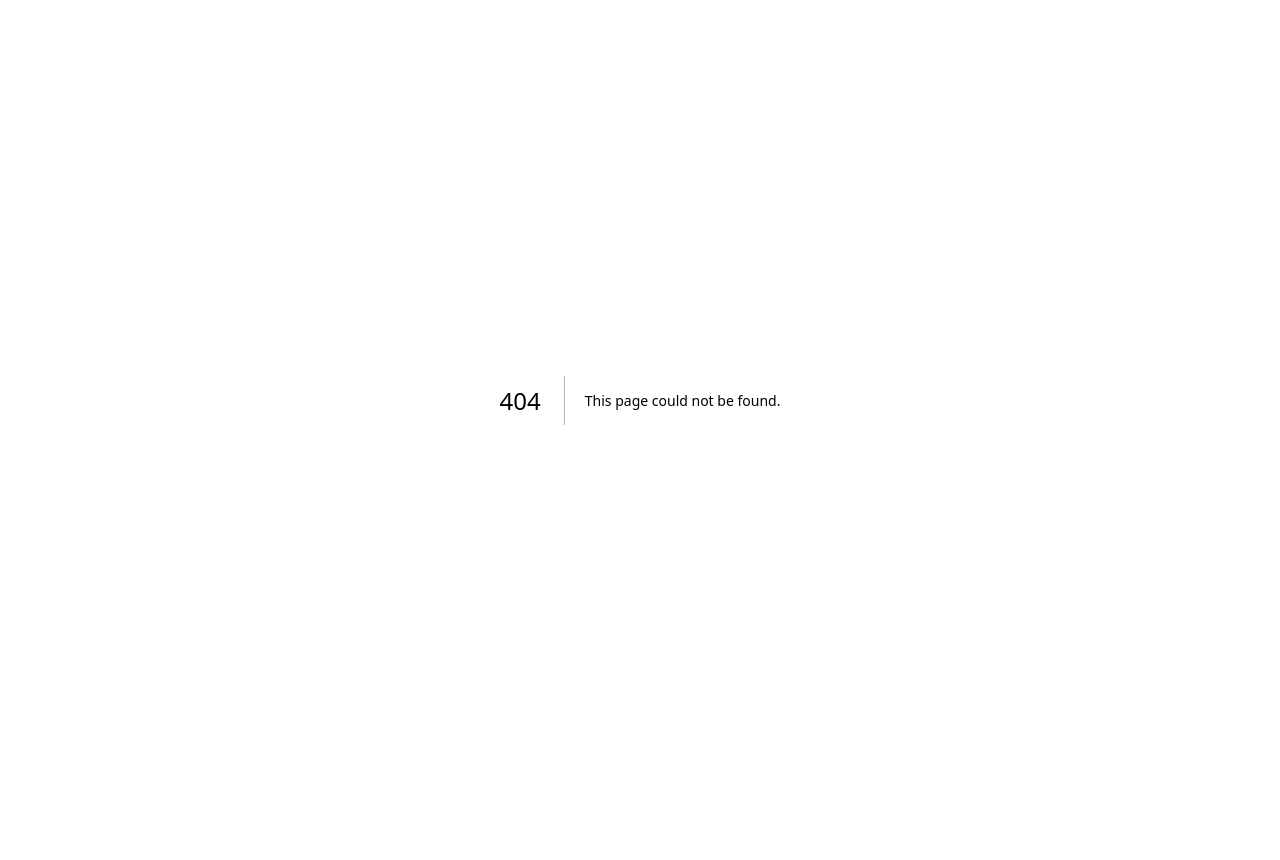
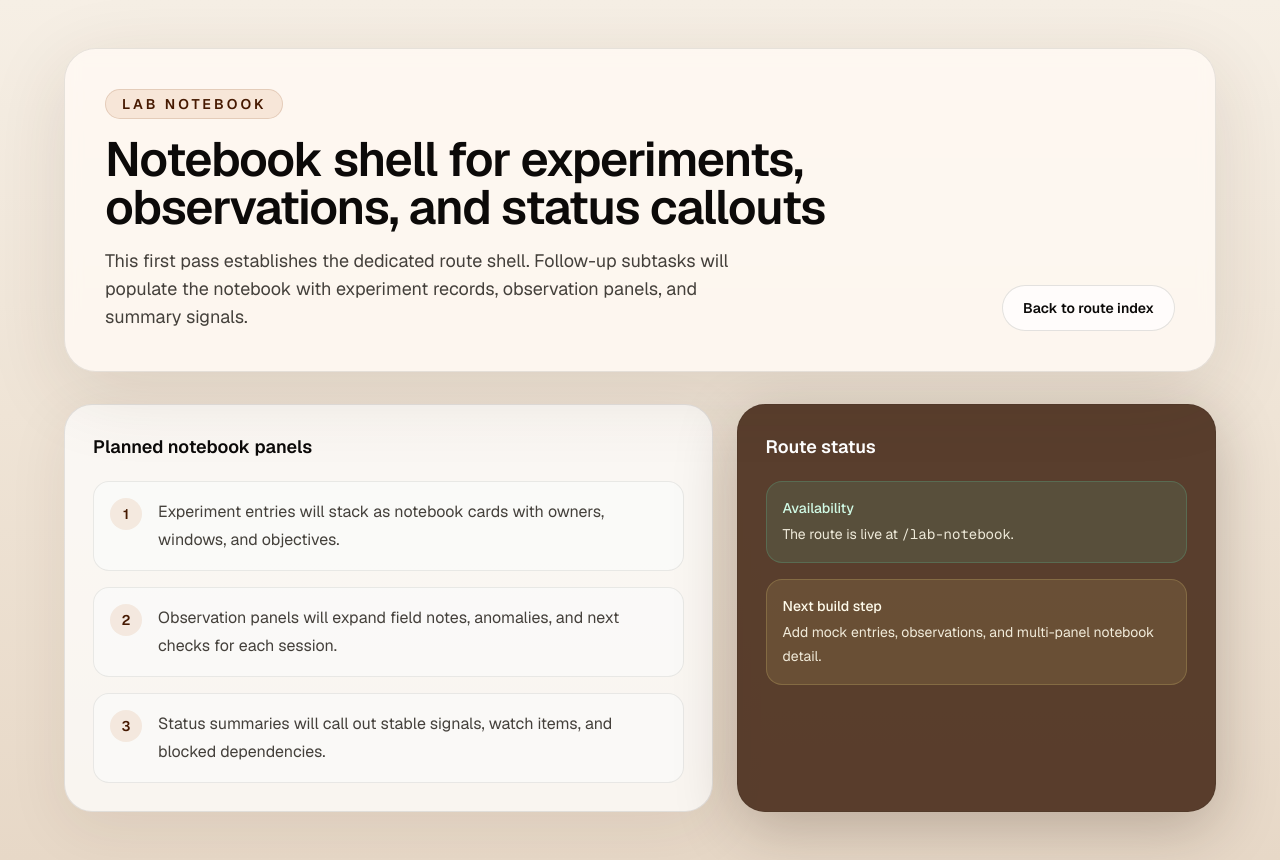
Before and after one commit to iamasx/api-test, a Next.js app: page /lab-notebook in a window 1280 px wide. Before the commit this address had no page. Before the commit the page ends 800 px from the top, so only its background shows below. Built offline with nearby package versions, Linux system fonts and the light colour scheme.

Commit message:
feat: add lab notebook route shell

```diff
--- /dev/null
+++ b/src/app/lab-notebook/page.tsx
@@ -0,0 +1,86 @@
+import type { Metadata } from "next";
+import Link from "next/link";
+
+export const metadata: Metadata = {
+  title: "Lab Notebook",
+  description:
+    "Notebook route shell for experiment entries, observation panels, and summary callouts.",
+};
+
+const shellSections = [
+  "Experiment entries will stack as notebook cards with owners, windows, and objectives.",
+  "Observation panels will expand field notes, anomalies, and next checks for each session.",
+  "Status summaries will call out stable signals, watch items, and blocked dependencies.",
+];
+
+export default function LabNotebookPage() {
+  return (
+    <main className="min-h-screen bg-[linear-gradient(180deg,#f6efe5_0%,#efe4d6_48%,#e7d8c7_100%)] px-6 py-12 text-stone-950 sm:px-10 lg:px-14">
+      <div className="mx-auto flex w-full max-w-6xl flex-col gap-8">
+        <header className="overflow-hidden rounded-[2rem] border border-stone-900/10 bg-[rgba(255,250,244,0.84)] p-8 shadow-[0_20px_80px_rgba(68,42,22,0.12)] backdrop-blur sm:p-10">
+          <div className="flex flex-col gap-6 lg:flex-row lg:items-end lg:justify-between">
+            <div className="max-w-3xl space-y-4">
+              <span className="inline-flex w-fit rounded-full border border-amber-900/15 bg-amber-700/10 px-4 py-1 text-sm font-semibold uppercase tracking-[0.22em] text-amber-950">
+                Lab notebook
+              </span>
+              <h1 className="text-4xl font-semibold tracking-tight text-balance sm:text-5xl">
+                Notebook shell for experiments, observations, and status callouts
+              </h1>
+              <p className="max-w-2xl text-base leading-7 text-stone-700 sm:text-lg">
+                This first pass establishes the dedicated route shell. Follow-up
+                subtasks will populate the notebook with experiment records,
+                observation panels, and summary signals.
+              </p>
+            </div>
+
+            <Link
+              href="/"
+              className="inline-flex items-center justify-center rounded-full border border-stone-900/12 bg-white/70 px-5 py-3 text-sm font-semibold text-stone-900 transition hover:border-stone-900/25 hover:bg-white"
+            >
+              Back to route index
+            </Link>
+          </div>
+        </header>
+
+        <section className="grid gap-6 lg:grid-cols-[minmax(0,1.15fr)_minmax(18rem,0.85fr)]">
+          <article className="rounded-[1.75rem] border border-stone-900/10 bg-white/72 p-7 shadow-[0_16px_60px_rgba(68,42,22,0.08)]">
+            <h2 className="text-lg font-semibold text-stone-950">
+              Planned notebook panels
+            </h2>
+            <ol className="mt-5 space-y-4 text-sm leading-7 text-stone-700 sm:text-base">
+              {shellSections.map((section, index) => (
+                <li
+                  key={section}
+                  className="flex gap-4 rounded-2xl border border-stone-900/8 bg-stone-50/80 px-4 py-4"
+                >
+                  <span className="flex h-8 w-8 shrink-0 items-center justify-center rounded-full bg-amber-700/10 text-sm font-semibold text-amber-950">
+                    {index + 1}
+                  </span>
+                  <span>{section}</span>
+                </li>
+              ))}
+            </ol>
+          </article>
+
+          <aside className="rounded-[1.75rem] border border-stone-900/10 bg-[rgba(77,48,31,0.92)] p-7 text-amber-50 shadow-[0_16px_60px_rgba(43,24,13,0.25)]">
+            <h2 className="text-lg font-semibold text-white">Route status</h2>
+            <dl className="mt-5 space-y-4 text-sm">
+              <div className="rounded-2xl border border-emerald-300/18 bg-emerald-300/10 p-4">
+                <dt className="font-medium text-emerald-100">Availability</dt>
+                <dd className="mt-1 leading-6 text-amber-50/90">
+                  The route is live at <code>/lab-notebook</code>.
+                </dd>
+              </div>
+              <div className="rounded-2xl border border-amber-200/18 bg-amber-200/10 p-4">
+                <dt className="font-medium text-amber-50">Next build step</dt>
+                <dd className="mt-1 leading-6 text-amber-50/90">
+                  Add mock entries, observations, and multi-panel notebook detail.
+                </dd>
+              </div>
+            </dl>
+          </aside>
+        </section>
+      </div>
+    </main>
+  );
+}
```
